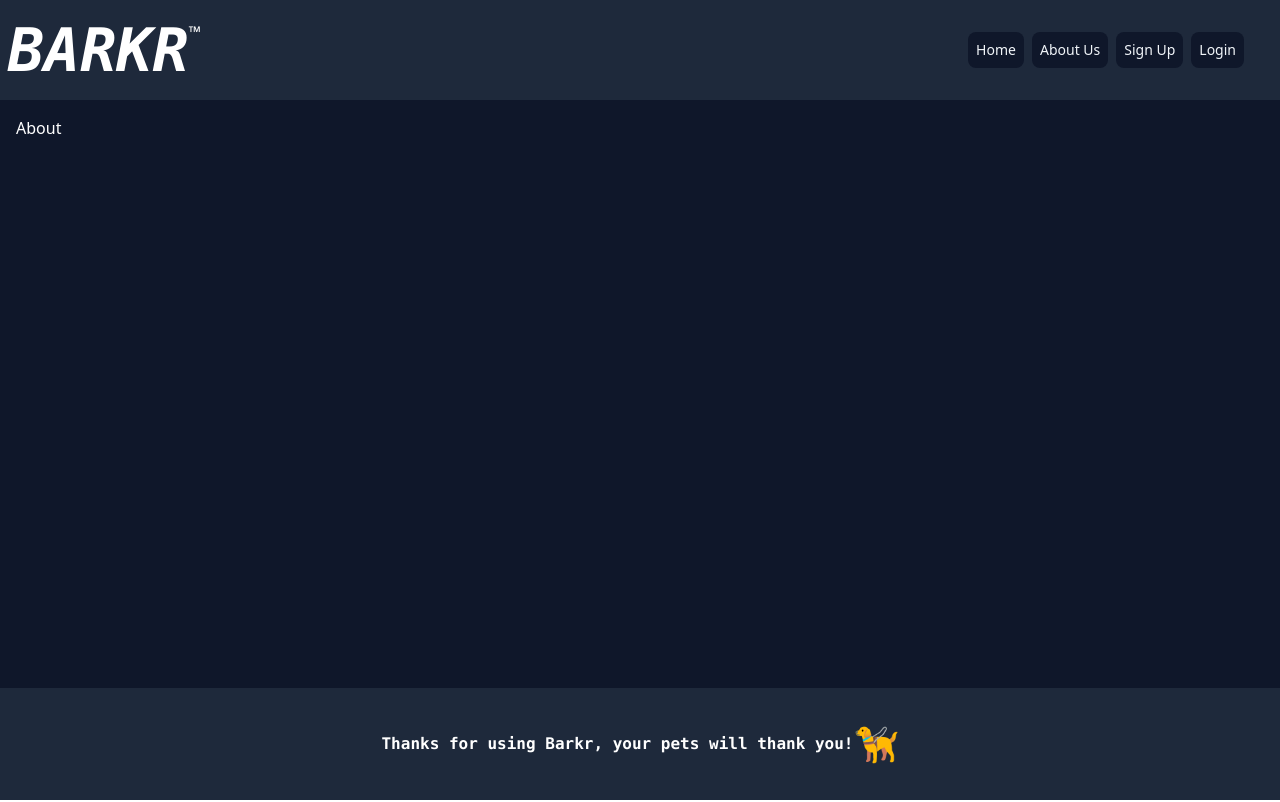
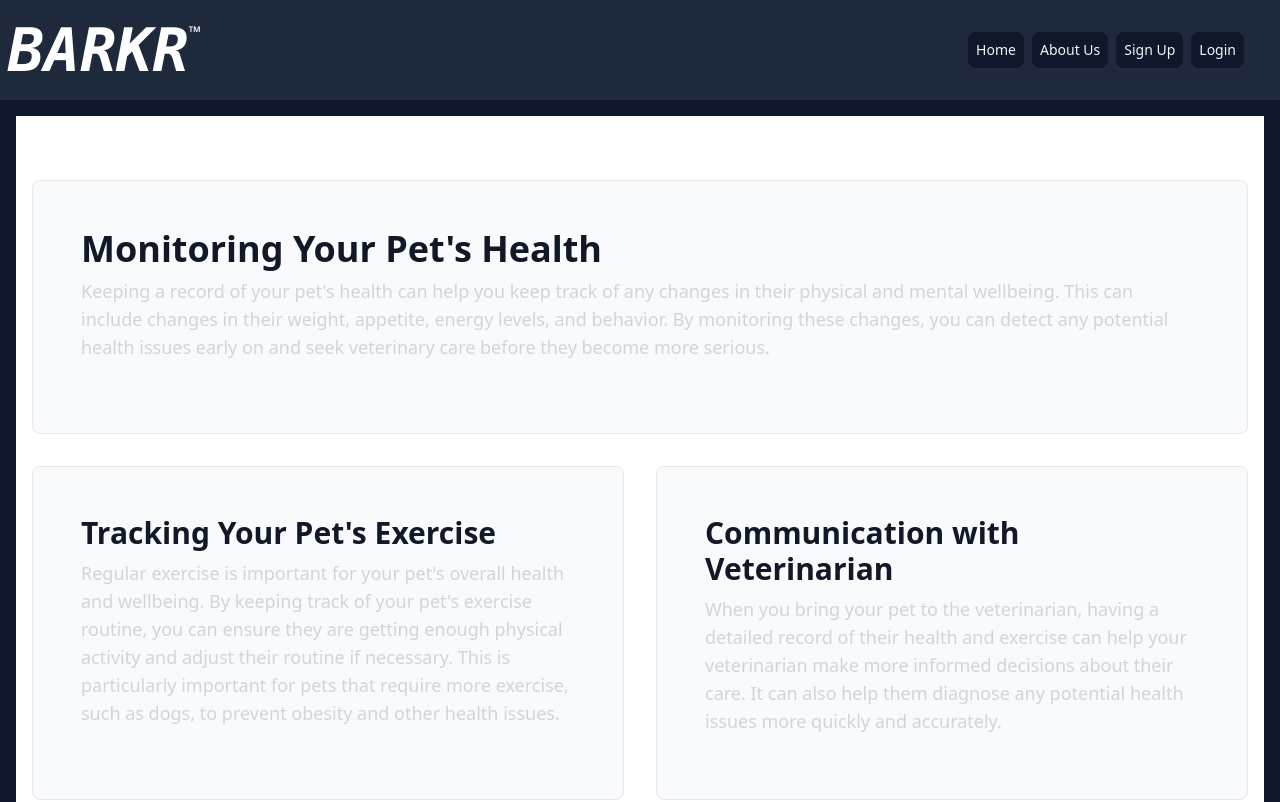
Before and after one commit to RosalvaMartinez/barkr, a React (Create React App) app in the folder client/: page /about in a window 1280 px wide. Shown: the top 802 px of the page. Built offline with nearby package versions, Linux system fonts and the light colour scheme.

Commit message:
Update About

```diff
--- a/client/src/pages/About.js
+++ b/client/src/pages/About.js
@@ -1,6 +1,8 @@
+import LearnMore from "../components/LearnMore";
+
 function About() {
     return (
-        <h1 className="text-white">About</h1>
+        <LearnMore />
     )
 };
 
```
